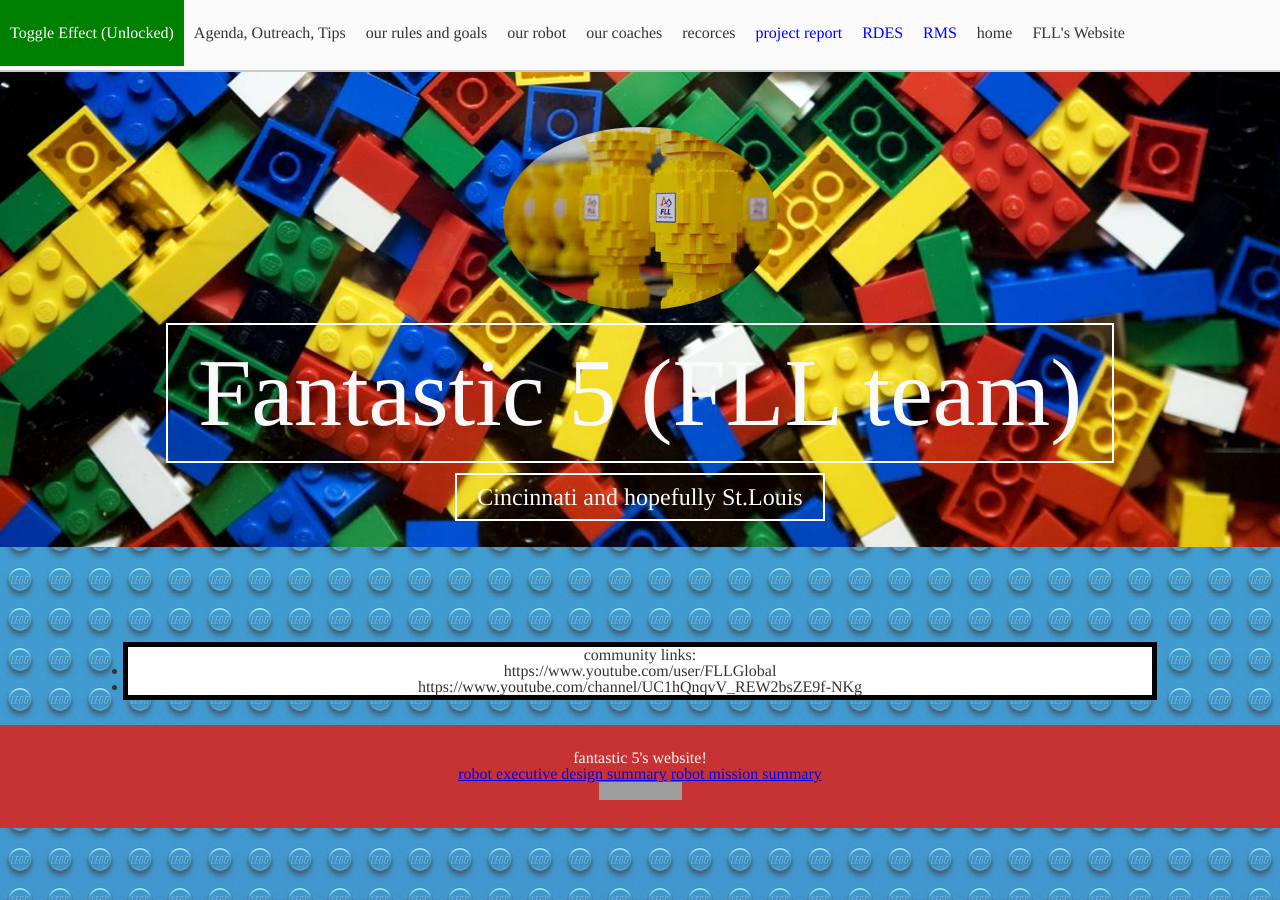
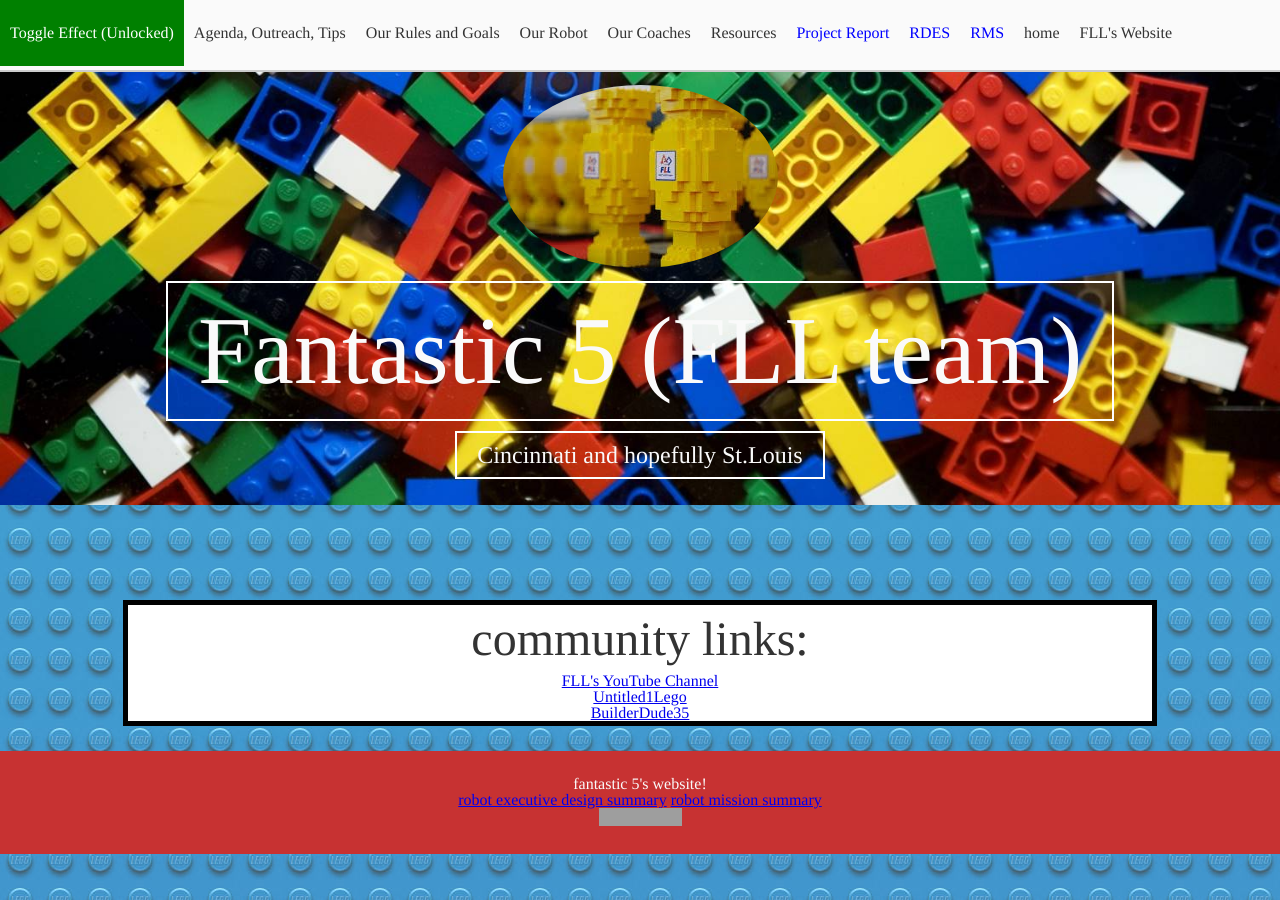
Before and after one commit to fan5fll/fan5fll, a Jekyll site: the page built from ComLink.html, in a window 1280 px wide. Built offline with Jekyll 4.4.1, drawn with Linux system fonts in a browser that asks for light colours; nearby versions of some CDN libraries; comment, search, counter and statistics services are not loaded; grey boxes are pictures that could not be loaded.

Commit message:
formatted,stuff

```diff
--- a/ComLink.html
+++ b/ComLink.html
@@ -14,16 +14,17 @@ trophys.jpg" alt="My Name" />
     <!-- My Family: Adding in images + text -->
     <div class="container my-family">
 
-        <h4>community links:</h4>
+        <h2>community links:</h2>
 
         <ul>
-        	<li>https://www.youtube.com/user/FLLGlobal</li>
-        	<li>https://www.youtube.com/channel/UC1hQnqvV_REW2bsZE9f-NKg</li>
+        	<li><a href="https://www.youtube.com/user/FLLGlobal">FLL's YouTube Channel</a></li>
+        	<li><a href="https://www.youtube.com/channel/UC1hQnqvV_REW2bsZE9f-NKg">Untitled1Lego</a></li>
+        	<li><a href="https://www.youtube.com/channel/UCuXq-jiU0ANeBcF_Tvq1D7g">BuilderDude35</a></li>
         </ul>
-		</section>
+
 	</div>
 
     <!-- My Favorite Animals: Images -->
 
-</div>
+
 </section>
--- a/_includes/header.html
+++ b/_includes/header.html
@@ -2,17 +2,17 @@
   <nav>
   		<ul>
 	  		<li>
-	  			<a href="#" id="toggle-button">Toggle Effect (Unlocked)</a>
+	  			<a href="javascript:void(0)" id="toggle-button">Toggle Effect (Unlocked)</a>
 	  		</li>
   		</ul>
         <ul>
             <li><a href="agenda-outreach-tips.html" >Agenda, Outreach, Tips</a></li>
-                <li><a href="rules-goals.html" >our rules and goals</a></li>
+                <li><a href="rules-goals.html" >Our Rules and Goals</a></li>
 
-                <li><a href="robot.html" >our robot</a></li>
-                <li><a href="coaches.html" >our coaches</a></li>
-                <li><a href="ComLink.html" >recorces</a></li>
-                <li><a class="pdf" href="project.pdf" target="_blank">project report</a></li>
+                <li><a href="robot.html" >Our Robot</a></li>
+                <li><a href="coaches.html" >Our Coaches</a></li>
+                <li><a href="ComLink.html" >Resources</a></li>
+                <li><a class="pdf" href="project.pdf" target="_blank">Project Report</a></li>
                 <li><a class="pdf" target="_blank" href="rdes.pdf" >RDES</a></li>
             	<li><a class="pdf" target="_blank" href="rms.pdf" >RMS</a></li>
             	<li><a href="index.html" >home</a></li>
--- a/_layouts/default.html
+++ b/_layouts/default.html
@@ -7,7 +7,7 @@
 
     {% include header.html %}
 
-    {{ content }}
+    <div class="content">{{ content }}</div>
 
     {% include footer.html %}
 
--- a/css/global.css
+++ b/css/global.css
@@ -25,10 +25,18 @@ p {
     text-align: left;
 }
 
+ul {
+    list-style: none;
+}
+.content {
+    padding-top:30px;
+}
 header {
     width: 100%;
     background: #fafafa;
     border-bottom: 2px solid #ccc;
+    position: fixed;
+    z-index: 50;
 }
 
 nav {
@@ -131,6 +139,10 @@ nav li a.pdf:hover {
     height: 100%;
 
 }
+h2 {
+    font-size: 300%;
+    margin: 10px;
+}
 #hero h2 {
     font-size: 400%;
     margin: 10px;
@@ -164,8 +176,7 @@ nav li a.pdf:hover {
 .column img {
     width: 70%;
     max-width:70%;
-    border-radius: 50%;
-    border: 5px solid #57BEC5;
+    border: 5px solid #ffa500;
     margin-bottom: 20px;
 }
 
```
